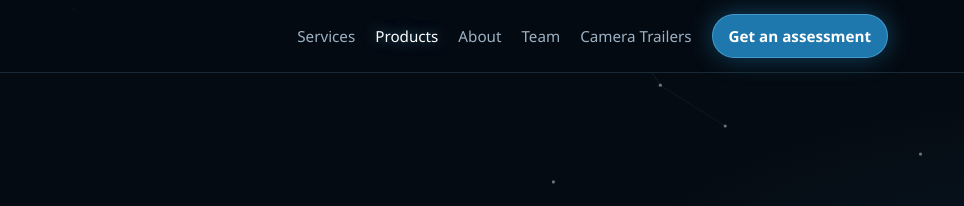
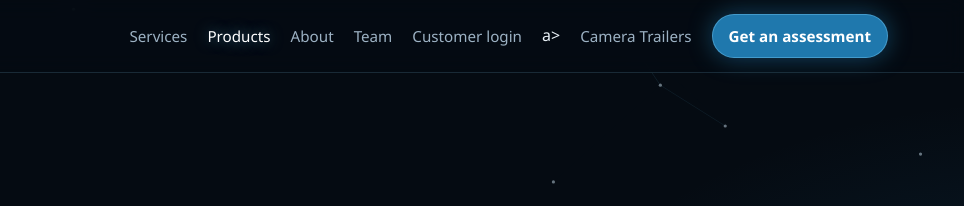
Before and after one commit to brandoncdickson/vigilant-site, a plain HTML site: page products.html in a window 1280 px wide. Shown: the top 206 px of the page, 316-1280 px from the left. Drawn offline with Linux system fonts and the light colour scheme.

Commit message:
Add Customer login link to Products header

```diff
--- a/products.html
+++ b/products.html
@@ -30,7 +30,7 @@
         <a href="index.html#services">Services</a>
         <a href="products.html" aria-current="page">Products</a>
         <a href="about.html">About</a>
-        <a href="team.html">Team</a>
+        <a href="team.html">Team</a><a href="https://portal.vigilantintegratedsecurity.com">Customer login</a>a>
         <a href="trailers/">Camera Trailers</a>
         <a href="index.html#assessment" class="nav-cta">Get an assessment</a>
       </nav>
```
